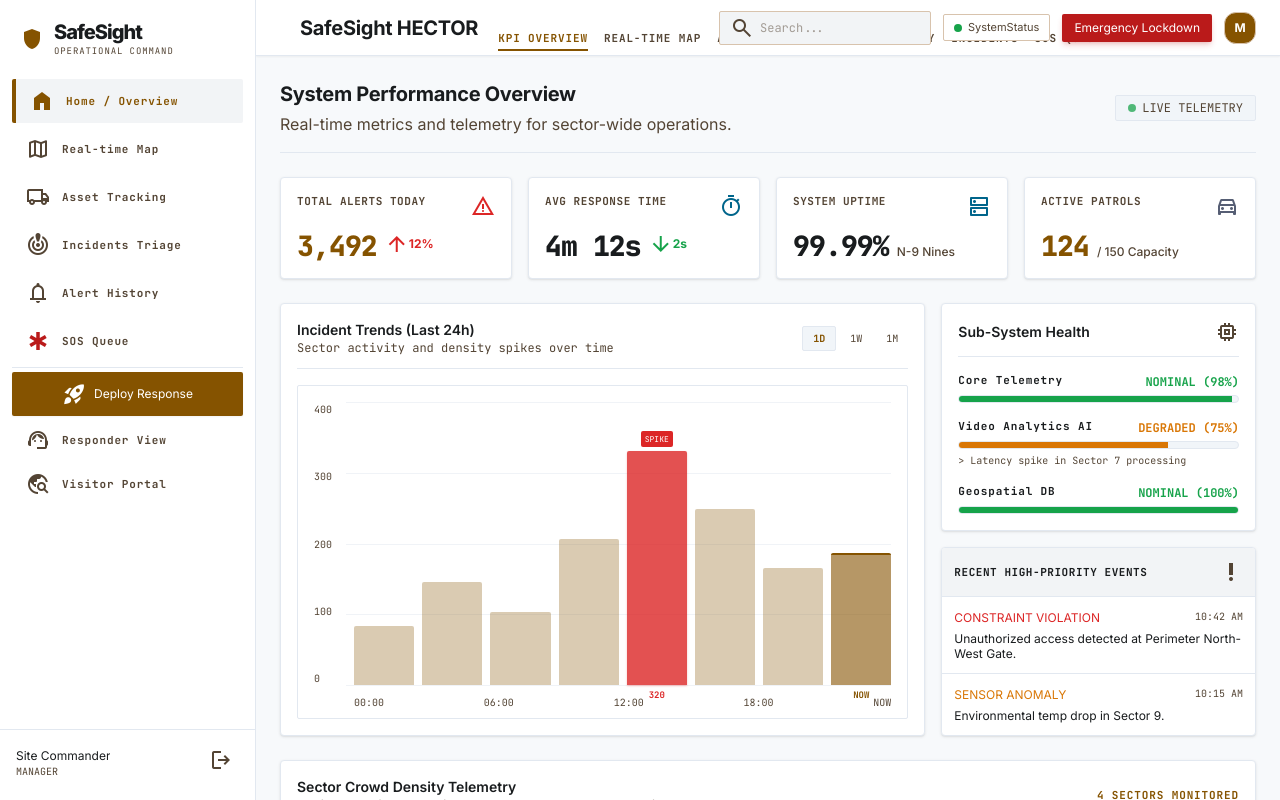
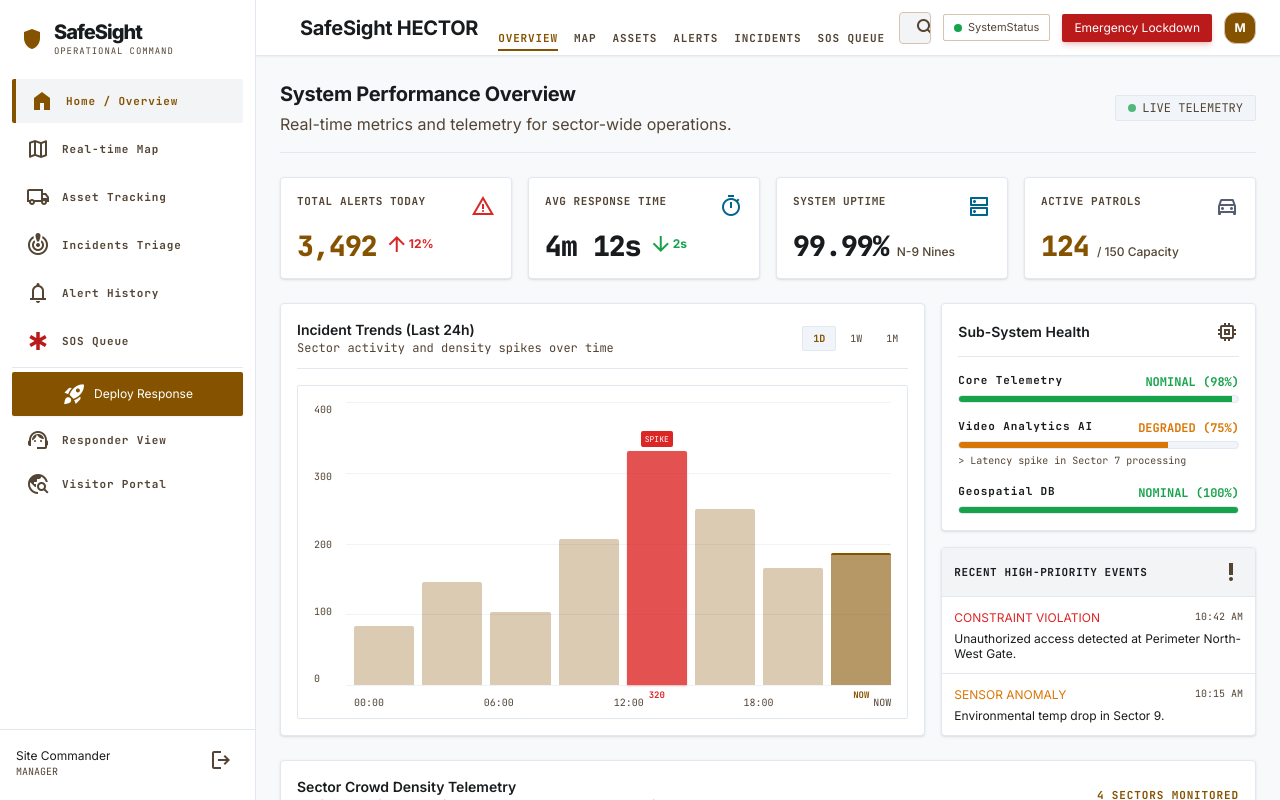
Before and after one commit to Akshat1948/Safe_Sight_Hector, a Next.js app in the folder frontend/: page / in a window 1280 px wide. Built offline with nearby package versions, Linux system fonts and the light colour scheme; no server answers.

Commit message:
feat(ui): implement right-anchored smooth expanding search bar with cubic-bezier easing

```diff
--- a/frontend/src/components/dashboard/dashboard-layout.tsx
+++ b/frontend/src/components/dashboard/dashboard-layout.tsx
@@ -1,6 +1,6 @@
 'use client';
 
-import React, { useState } from 'react';
+import React, { useState, useRef, useEffect } from 'react';
 import Link from 'next/link';
 import { usePathname, useRouter } from 'next/navigation';
 import { useAuth } from '@/shared/hooks';
@@ -10,10 +10,10 @@ interface DashboardLayoutProps {
 }
 
 const TOP_NAV_TABS = [
-  { label: 'KPI Overview', href: '/dashboard' },
-  { label: 'Real-time Map', href: '/dashboard/map' },
-  { label: 'Asset Tracking', href: '/dashboard/assets' },
-  { label: 'Alert History', href: '/dashboard/alerts' },
+  { label: 'Overview', href: '/dashboard' },
+  { label: 'Map', href: '/dashboard/map' },
+  { label: 'Assets', href: '/dashboard/assets' },
+  { label: 'Alerts', href: '/dashboard/alerts' },
   { label: 'Incidents', href: '/dashboard/incidents' },
   { label: 'SOS Queue', href: '/dashboard/sos' },
 ];
@@ -25,16 +25,65 @@ export default function DashboardLayout({ children }: DashboardLayoutProps) {
   const [mobileMenuOpen, setMobileMenuOpen] = useState(false);
   const [showProfileMenu, setShowProfileMenu] = useState(false);
   const [searchQuery, setSearchQuery] = useState('');
-  const [showMobileSearch, setShowMobileSearch] = useState(false);
+  const [searchExpanded, setSearchExpanded] = useState(false);
   const [lockdownActive, setLockdownActive] = useState(false);
+
+  const searchContainerRef = useRef<HTMLDivElement>(null);
+  const searchInputRef = useRef<HTMLInputElement>(null);
 
   const handleSearchSubmit = (e: React.FormEvent) => {
     e.preventDefault();
     if (searchQuery.trim()) {
-      router.push(`/dashboard/incidents?q=${encodeURIComponent(searchQuery)}`);
-      setShowMobileSearch(false);
+      router.push(`/dashboard/incidents?q=${encodeURIComponent(searchQuery.trim())}`);
+      setSearchExpanded(false);
     }
   };
+
+  const handleSearchToggle = () => {
+    if (!searchExpanded) {
+      setSearchExpanded(true);
+      setTimeout(() => {
+        searchInputRef.current?.focus();
+      }, 50);
+    } else if (searchQuery.trim()) {
+      router.push(`/dashboard/incidents?q=${encodeURIComponent(searchQuery.trim())}`);
+      setSearchExpanded(false);
+    } else {
+      setSearchExpanded(false);
+    }
+  };
+
+  const closeSearch = () => {
+    setSearchExpanded(false);
+    setSearchQuery('');
+  };
+
+  useEffect(() => {
+    const handleClickOutside = (e: MouseEvent) => {
+      if (
+        searchContainerRef.current &&
+        !searchContainerRef.current.contains(e.target as Node)
+      ) {
+        if (!searchQuery.trim()) {
+          setSearchExpanded(false);
+        }
+      }
+    };
+
+    const handleKeyDown = (e: KeyboardEvent) => {
+      if (e.key === 'Escape' && searchExpanded) {
+        setSearchExpanded(false);
+        setSearchQuery('');
+      }
+    };
+
+    document.addEventListener('mousedown', handleClickOutside);
+    document.addEventListener('keydown', handleKeyDown);
+    return () => {
+      document.removeEventListener('mousedown', handleClickOutside);
+      document.removeEventListener('keydown', handleKeyDown);
+    };
+  }, [searchExpanded, searchQuery]);
 
   const handleEmergencyLockdown = () => {
     const confirm = window.confirm(
@@ -333,51 +382,85 @@ export default function DashboardLayout({ children }: DashboardLayoutProps) {
 
           {/* Right: Actions, Status & Profile */}
           <div className="flex items-center space-x-1.5 sm:space-x-2.5 md:space-x-3 shrink-0">
-            {/* Search Toggle / Input */}
-            <div className="relative">
+            {/* Premium Right-Anchored Smooth Expanding Search Component */}
+            <div
+              ref={searchContainerRef}
+              className="relative h-8 w-8 shrink-0 flex items-center justify-end z-20"
+            >
               <form
                 onSubmit={handleSearchSubmit}
-                className="hidden xl:flex items-center bg-surface-container-low border border-outline-variant rounded tech-glow px-2.5 py-1 h-7.5"
+                style={{
+                  transition:
+                    'width 420ms cubic-bezier(0.22, 1, 0.36, 1), box-shadow 300ms ease, border-color 300ms ease',
+                }}
+                className={`absolute right-0 top-0 h-8 flex items-center rounded-md border motion-reduce:transition-none overflow-hidden ${
+                  searchExpanded
+                    ? 'w-52 sm:w-60 md:w-72 bg-surface border-primary shadow-md shadow-primary/10'
+                    : 'w-8 bg-surface-container-low border-outline-variant hover:border-primary/60 hover:bg-surface-container cursor-pointer'
+                }`}
+                onClick={() => {
+                  if (!searchExpanded) {
+                    handleSearchToggle();
+                  }
+                }}
               >
-                <span className="material-symbols-outlined text-on-surface-variant text-[16px] mr-1.5">
-                  search
-                </span>
+                {/* Input Container (fades/slides in as it expands towards the left) */}
+                <div
+                  className={`flex-1 flex items-center h-full min-w-0 pl-2.5 transition-all duration-300 ${
+                    searchExpanded
+                      ? 'opacity-100 translate-x-0 pointer-events-auto delay-75'
+                      : 'opacity-0 translate-x-3 pointer-events-none'
+                  }`}
+                >
                   <input
-                  value={searchQuery}
-                  onChange={(e) => setSearchQuery(e.target.value)}
-                  className="bg-transparent border-none text-on-surface focus:ring-0 p-0 text-xs w-32 xl:w-40 font-telemetry-md h-full placeholder:text-on-surface-variant/50 outline-none"
-                  placeholder="Search..."
+                    ref={searchInputRef}
                     type="text"
-                />
-              </form>
-
-              {/* Mobile search icon */}
-              <button
-                onClick={() => setShowMobileSearch((prev) => !prev)}
-                className="xl:hidden p-1.5 text-on-surface-variant hover:text-on-surface rounded hover:bg-surface-container"
-              >
-                <span className="material-symbols-outlined text-[20px]">search</span>
-              </button>
-
-              {showMobileSearch && (
-                <div className="absolute right-0 top-10 w-72 bg-surface p-2 rounded-lg shadow-xl border border-border-subtle z-50 xl:hidden animate-in fade-in zoom-in-95">
-                  <form onSubmit={handleSearchSubmit} className="flex gap-1.5">
-                    <input
                     value={searchQuery}
                     onChange={(e) => setSearchQuery(e.target.value)}
                     placeholder="Search incidents, sectors..."
-                      className="flex-1 bg-surface-container-low border border-border-subtle rounded px-2 py-1 text-xs outline-none"
-                      autoFocus
+                    className="w-full bg-transparent border-none text-xs font-telemetry-md text-on-surface placeholder:text-on-surface-variant/50 focus:ring-0 outline-none p-0 h-full"
+                    tabIndex={searchExpanded ? 0 : -1}
                   />
+
+                  {/* Clear Button (appears when query text exists) */}
+                  {searchQuery && (
                     <button
-                      type="submit"
-                      className="px-2.5 py-1 bg-primary text-white text-xs rounded font-bold"
+                      type="button"
+                      onClick={(e) => {
+                        e.stopPropagation();
+                        setSearchQuery('');
+                        searchInputRef.current?.focus();
+                      }}
+                      className="p-1 text-on-surface-variant hover:text-error transition-colors shrink-0 cursor-pointer"
+                      title="Clear search"
                     >
-                      Go
+                      <span className="material-symbols-outlined text-[15px]">close</span>
+                    </button>
+                  )}
+                </div>
+
+                {/* Right-Anchored Search Magnifying Glass Icon Button */}
+                <button
+                  type={searchExpanded ? 'submit' : 'button'}
+                  onClick={(e) => {
+                    if (!searchExpanded) {
+                      e.preventDefault();
+                      handleSearchToggle();
+                    }
+                  }}
+                  className="w-8 h-8 flex items-center justify-center shrink-0 text-on-surface-variant hover:text-primary transition-colors cursor-pointer"
+                  title={searchExpanded ? 'Submit search' : 'Search'}
+                  aria-label="Search"
+                >
+                  <span
+                    className={`material-symbols-outlined text-[18px] transition-colors ${
+                      searchExpanded ? 'text-primary' : 'text-on-surface-variant'
+                    }`}
+                  >
+                    search
+                  </span>
                 </button>
               </form>
-                </div>
-              )}
             </div>
 
             {/* System Status Pill */}
```
Lines whose indentation alone changed are shown as unchanged.
